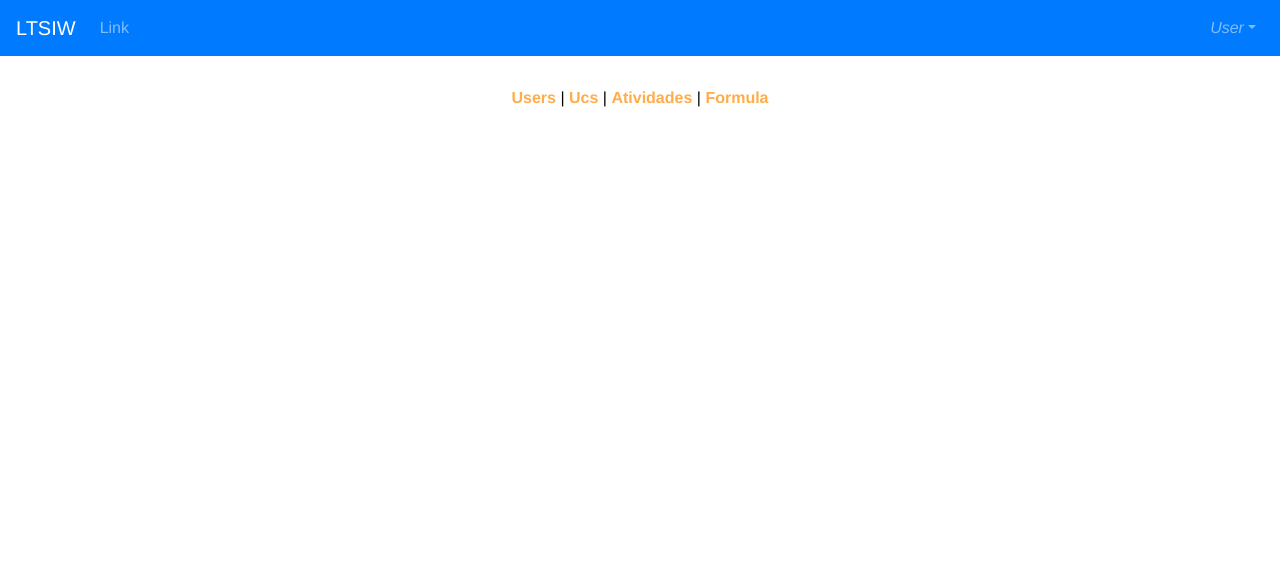
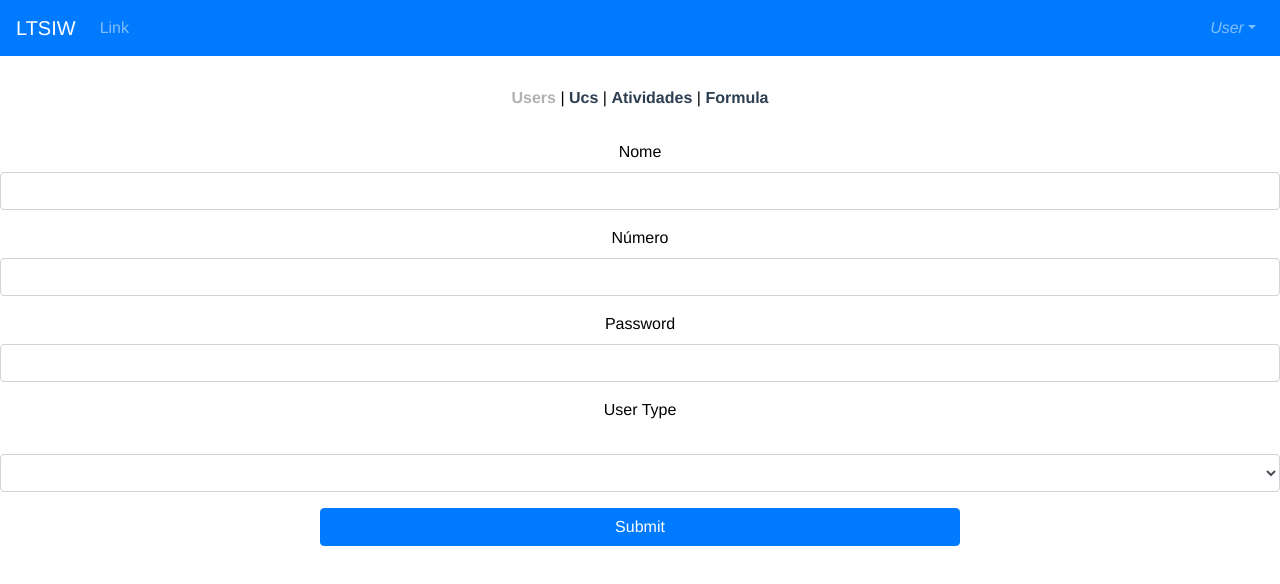
Before and after one commit to guilhermecostaa/LTSIW, a Vue app in the folder projeto/: page /backoffice/users in a window 1280 px wide. Shown: the top 584 px of the page. Built offline with nearby package versions, Linux system fonts and the light colour scheme; what vue-sweetalert2 would draw is missing.

Commit message:
starting backoffice

```diff
--- a/projeto/src/views/Backoffice/Backoffice.vue
+++ b/projeto/src/views/Backoffice/Backoffice.vue
@@ -1,11 +1,12 @@
 <template>
   <div id="app">
-    <div id="nav">
-      <router-link to="backoffice/users">Users</router-link> |
-      <router-link to="backoffice/ucs">Ucs</router-link> |
-      <router-link to="/atividades">Atividades</router-link> |
-      <router-link to="/formula">Formula</router-link>
+    <div id="nav" class="">
+      <router-link :to="{name: 'backofficeUsers'}">Users</router-link> |
+      <router-link :to="{name: 'backofficeUcs'}">Ucs</router-link> |
+      <router-link :to="{name: 'backofficeAtividades'}">Atividades</router-link> |
+      <router-link :to="{name: 'backofficeFormula'}">Formula</router-link>
     </div>
+    <router-view />
   </div>
 </template>
 
@@ -24,7 +25,7 @@
 
 #nav a {
   font-weight: bold;
-  color: #FFAC4B;
+  color: primary;
 }
 
 #nav a.router-link-exact-active {
--- a/projeto/src/views/Backoffice/BackofficeUsers.vue
+++ b/projeto/src/views/Backoffice/BackofficeUsers.vue
@@ -74,3 +74,10 @@ export default {
   }
 };
 </script>
+
+<style scoped>
+    #button {
+        font-weight: bold;
+        color: #FFAC4B;
+    }
+</style>
```
